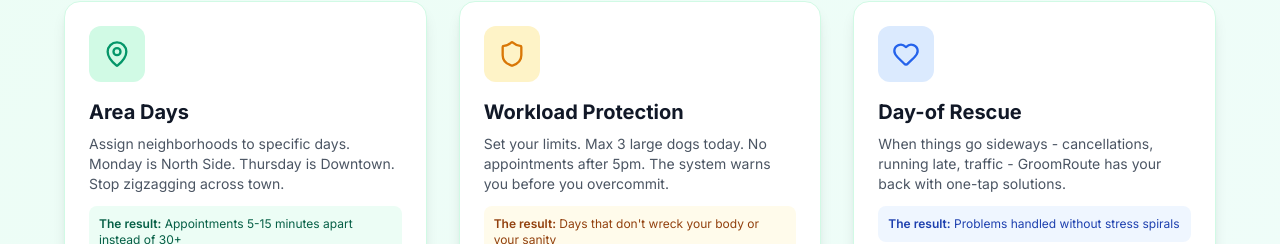
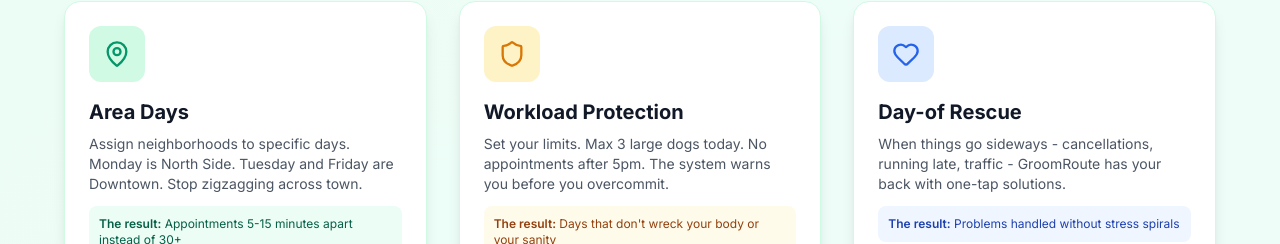
Before and after one commit to srdjank87/groomroute, a Next.js app: page / in a window 1280 px wide. Shown: the part 1918-2162 px from the top of the page. Built offline with nearby package versions, Linux system fonts and the light colour scheme; no server answers.

Commit message:
fixed typo

```diff
--- a/app/page.tsx
+++ b/app/page.tsx
@@ -204,7 +204,7 @@
                 </div>
                 <h3 className="text-xl font-bold mb-2 text-gray-900">Area Days</h3>
                 <p className="text-gray-600 text-sm mb-3">
-                  Assign neighborhoods to specific days. Monday is North Side. Thursday is Downtown.
+                  Assign neighborhoods to specific days. Monday is North Side. Tuesday and Friday are Downtown.
                   Stop zigzagging across town.
                 </p>
                 <div className="bg-emerald-50 rounded-lg p-2.5">
```
